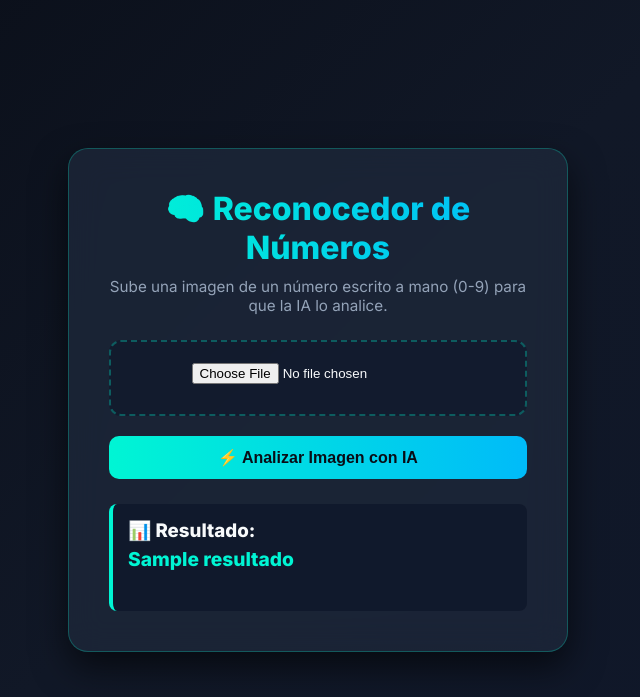
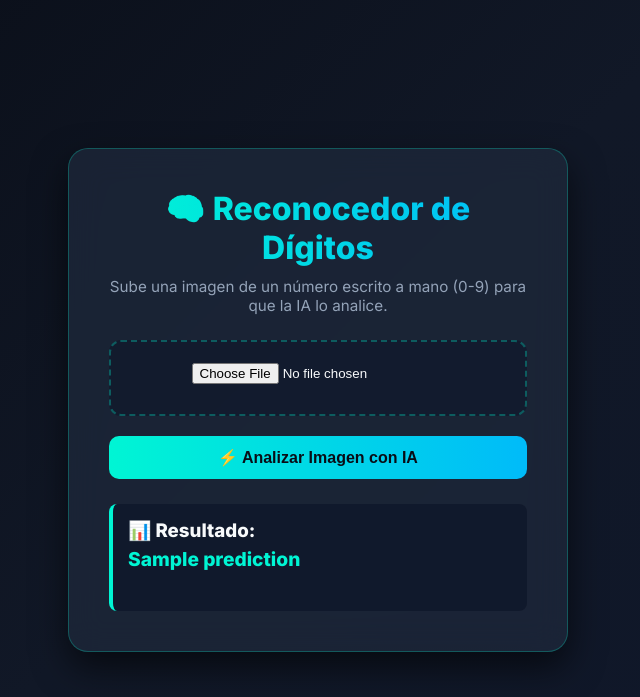
Before and after one commit to danielprox2/webdaniel, a Flask app: template templates/index.html in a window 1280 px wide. Shown: the top 697 px of the page, without its empty margins (322-962 px from the left). Run offline with Flask 3, Linux system fonts and the light colour scheme; the template is opened without the code that fills it: most values are stand-ins (such as "Sample title", 1, 10 or a date in 2020).

Commit message:
Update index.html

```diff
--- a/templates/index.html
+++ b/templates/index.html
@@ -3,7 +3,7 @@
 <head>
     <meta charset="UTF-8">
     <meta name="viewport" content="width=device-width, initial-scale=1.0">
-    <title>Reconocedor de Números por IA</title>
+    <title>Reconocedor de Dígitos por IA</title>
     <link href="https://fonts.googleapis.com/css2?family=Inter:wght@400;600;800&display=swap" rel="stylesheet">
     <style>
         * { box-sizing: border-box; margin: 0; padding: 0; }
@@ -74,17 +74,23 @@
 </head>
 <body>
     <div class="container">
-        <h1>🧠 Reconocedor de Números</h1>
+        <h1>🧠 Reconocedor de Dígitos</h1>
         <p>Sube una imagen de un número escrito a mano (0-9) para que la IA lo analice.</p>
 
-        <form action="/" method="POST" enctype="multipart/form-data">
+        <!-- Formulario adaptado para Flask -->
+        <form method="POST" enctype="multipart/form-data">
             <div class="upload-box">
                 <input type="file" name="file" required>
             </div>
             <button type="submit">⚡ Analizar Imagen con IA</button>
         </form>
 
-        {% if resultado %}
+        {% if prediction %}
+        <div class="resultado-card">
+            <h3>📊 Resultado:</h3>
+            <p style="color: #00f5d4; font-size: 1.2rem; font-weight: bold; margin-top: 5px;">{{ prediction }}</p>
+        </div>
+        {% elif resultado %}
         <div class="resultado-card">
             <h3>📊 Resultado:</h3>
             <p style="color: #00f5d4; font-size: 1.2rem; font-weight: bold; margin-top: 5px;">{{ resultado }}</p>
```
